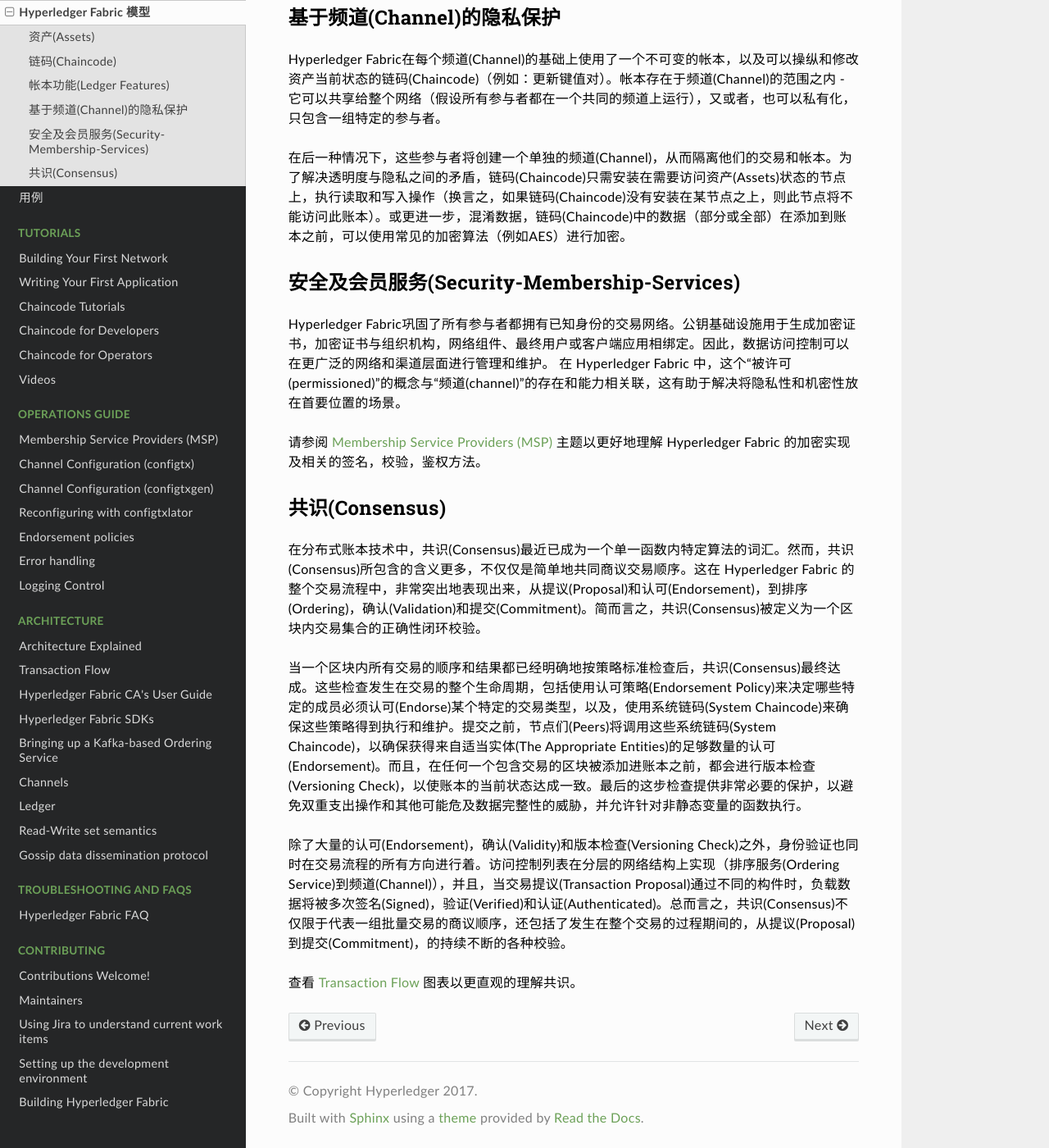
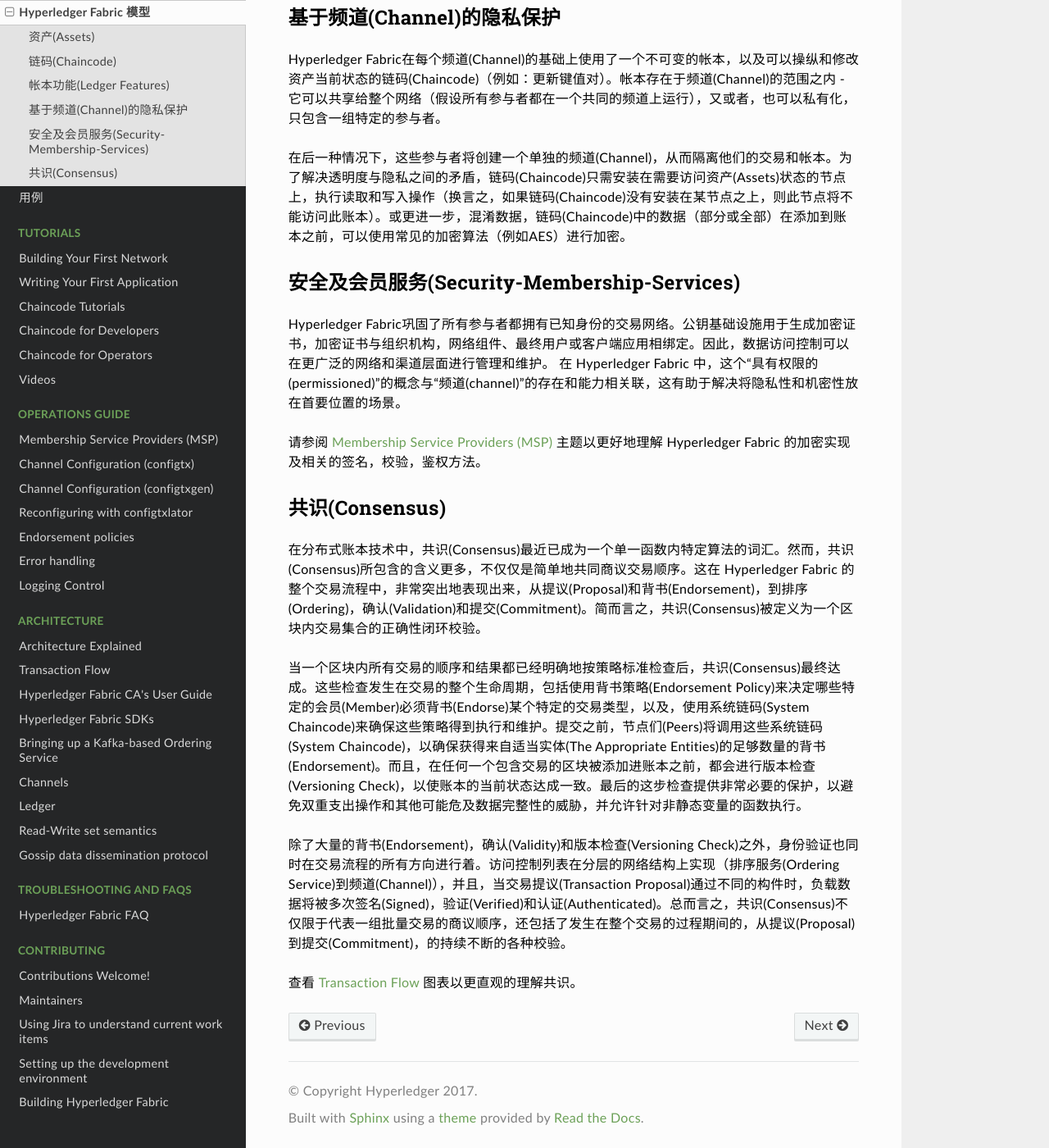
Before and after one commit to LiuBoyu/hyperledger-fabric-docs-zh_CN, a Sphinx documentation site: the page built from source/fabric_model.rst, in a window 1280 px wide and 1400 px high, scrolled down 1735 px. Shown: the whole window at 82% size. Built offline with Sphinx 7.4.7 and the Read the Docs theme 2.0.0, drawn with Linux system fonts in a browser that asks for light colours; formulas are drawn with MathJax 3; pages that are not in the unit, such as notebooks, are missing from menus; some of the changed text lies outside the part shown.

Commit message:
提交 fabric_model & glossary 文档

```diff
--- a/source/fabric_model.rst
+++ b/source/fabric_model.rst
@@ -41,9 +41,9 @@
 - 基于丰富查询语言(a rich query language)的只读查询（如果使用 CouchDB 作为状态数据库）
 - 只读历史记录查询 - 基于键(Key)的历史记录查询，可以支持数据溯源场景
 - 交易(Transaction)由在链码(Chaincode)中读取的各个版本的键值集合（读集）和写入的各个版本的键值集合（写集）组成
-- 交易(Transaction)包含每个认可节点(Endorsing Peer)的签名，并提交给排序服务(共识服务)(Ordering Service)
+- 交易(Transaction)包含每个背书节点(Endorsing Peer)的签名，并提交给排序服务(共识服务)(Ordering Service)
 - 交易(Transaction)被顺序打包进区块(Block)中，并从排序服务(共识服务)(Ordering Service)“交付”给同一频道(Channel)的其他节点(Peer)
-- 节点(Peer)基于认可策略(Endorsement Policy)来验证交易并执行
+- 节点(Peer)基于背书策略(Endorsement Policy)来验证交易并执行
 - 在添加进区块(Block)之前，会进行版本检查(Versioning Check)，以确保，在链码(Chaincode)执行期间，读取的资产(Assets)状态未发生变化
 - 交易一旦得到确认和提交，将不可改变
 - 每个频道(Channel)的账本(Ledger)都包含了一个配置区块(Configuration Block)，用于定义策略，访问控制列表和其他相关信息
@@ -65,7 +65,7 @@
 安全及会员服务(Security-Membership-Services)
 ------------------------------
 
-Hyperledger Fabric巩固了所有参与者都拥有已知身份的交易网络。公钥基础设施用于生成加密证书，加密证书与组织机构，网络组件、最终用户或客户端应用相绑定。因此，数据访问控制可以在更广泛的网络和渠道层面进行管理和维护。 在 Hyperledger Fabric 中，这个“被许可(permissioned)”的概念与“频道(channel)”的存在和能力相关联，这有助于解决将隐私性和机密性放在首要位置的场景。
+Hyperledger Fabric巩固了所有参与者都拥有已知身份的交易网络。公钥基础设施用于生成加密证书，加密证书与组织机构，网络组件、最终用户或客户端应用相绑定。因此，数据访问控制可以在更广泛的网络和渠道层面进行管理和维护。 在 Hyperledger Fabric 中，这个“具有权限的(permissioned)”的概念与“频道(channel)”的存在和能力相关联，这有助于解决将隐私性和机密性放在首要位置的场景。
 
 请参阅 :doc:`msp` 主题以更好地理解 Hyperledger Fabric 的加密实现及相关的签名，校验，鉴权方法。
 
@@ -74,11 +74,11 @@
 共识(Consensus)
 ---------
 
-在分布式账本技术中，共识(Consensus)最近已成为一个单一函数内特定算法的词汇。然而，共识(Consensus)所包含的含义更多，不仅仅是简单地共同商议交易顺序。这在 Hyperledger Fabric 的整个交易流程中，非常突出地表现出来，从提议(Proposal)和认可(Endorsement)，到排序(Ordering)，确认(Validation)和提交(Commitment)。简而言之，共识(Consensus)被定义为一个区块内交易集合的正确性闭环校验。
+在分布式账本技术中，共识(Consensus)最近已成为一个单一函数内特定算法的词汇。然而，共识(Consensus)所包含的含义更多，不仅仅是简单地共同商议交易顺序。这在 Hyperledger Fabric 的整个交易流程中，非常突出地表现出来，从提议(Proposal)和背书(Endorsement)，到排序(Ordering)，确认(Validation)和提交(Commitment)。简而言之，共识(Consensus)被定义为一个区块内交易集合的正确性闭环校验。
 
-当一个区块内所有交易的顺序和结果都已经明确地按策略标准检查后，共识(Consensus)最终达成。这些检查发生在交易的整个生命周期，包括使用认可策略(Endorsement Policy)来决定哪些特定的成员必须认可(Endorse)某个特定的交易类型，以及，使用系统链码(System Chaincode)来确保这些策略得到执行和维护。提交之前，节点们(Peers)将调用这些系统链码(System Chaincode)，以确保获得来自适当实体(The Appropriate Entities)的足够数量的认可(Endorsement)。而且，在任何一个包含交易的区块被添加进账本之前，都会进行版本检查(Versioning Check)，以使账本的当前状态达成一致。最后的这步检查提供非常必要的保护，以避免双重支出操作和其他可能危及数据完整性的威胁，并允许针对非静态变量的函数执行。
+当一个区块内所有交易的顺序和结果都已经明确地按策略标准检查后，共识(Consensus)最终达成。这些检查发生在交易的整个生命周期，包括使用背书策略(Endorsement Policy)来决定哪些特定的会员(Member)必须背书(Endorse)某个特定的交易类型，以及，使用系统链码(System Chaincode)来确保这些策略得到执行和维护。提交之前，节点们(Peers)将调用这些系统链码(System Chaincode)，以确保获得来自适当实体(The Appropriate Entities)的足够数量的背书(Endorsement)。而且，在任何一个包含交易的区块被添加进账本之前，都会进行版本检查(Versioning Check)，以使账本的当前状态达成一致。最后的这步检查提供非常必要的保护，以避免双重支出操作和其他可能危及数据完整性的威胁，并允许针对非静态变量的函数执行。
 
-除了大量的认可(Endorsement)，确认(Validity)和版本检查(Versioning Check)之外，身份验证也同时在交易流程的所有方向进行着。访问控制列表在分层的网络结构上实现（排序服务(Ordering Service)到频道(Channel)），并且，当交易提议(Transaction Proposal)通过不同的构件时，负载数据将被多次签名(Signed)，验证(Verified)和认证(Authenticated)。总而言之，共识(Consensus)不仅限于代表一组批量交易的商议顺序，还包括了发生在整个交易的过程期间的，从提议(Proposal)到提交(Commitment)，的持续不断的各种校验。
+除了大量的背书(Endorsement)，确认(Validity)和版本检查(Versioning Check)之外，身份验证也同时在交易流程的所有方向进行着。访问控制列表在分层的网络结构上实现（排序服务(Ordering Service)到频道(Channel)），并且，当交易提议(Transaction Proposal)通过不同的构件时，负载数据将被多次签名(Signed)，验证(Verified)和认证(Authenticated)。总而言之，共识(Consensus)不仅限于代表一组批量交易的商议顺序，还包括了发生在整个交易的过程期间的，从提议(Proposal)到提交(Commitment)，的持续不断的各种校验。
 
 查看 :doc:`txflow` 图表以更直观的理解共识。
 
```
Also changed, not shown: other parts of source/fabric_model.rst (+1 -1 lines), source/glossary.rst (+6 -8 lines).
